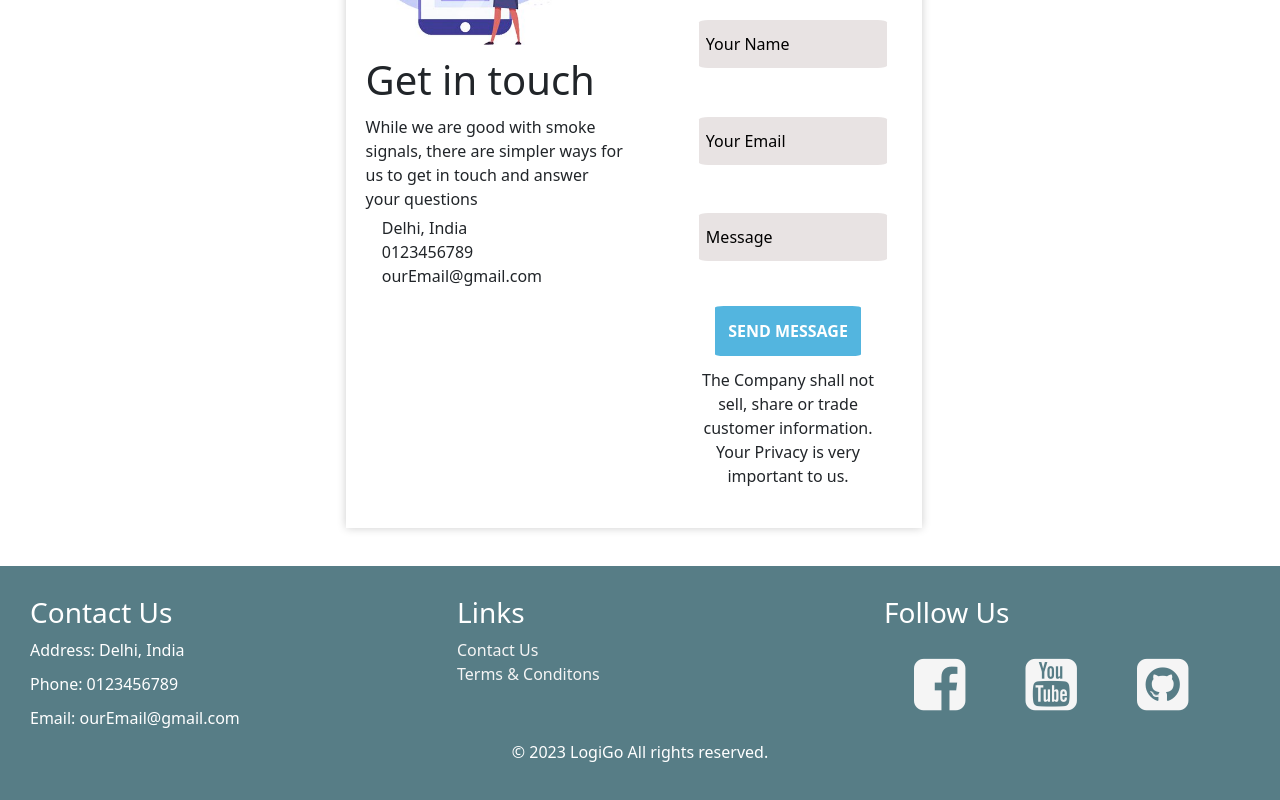
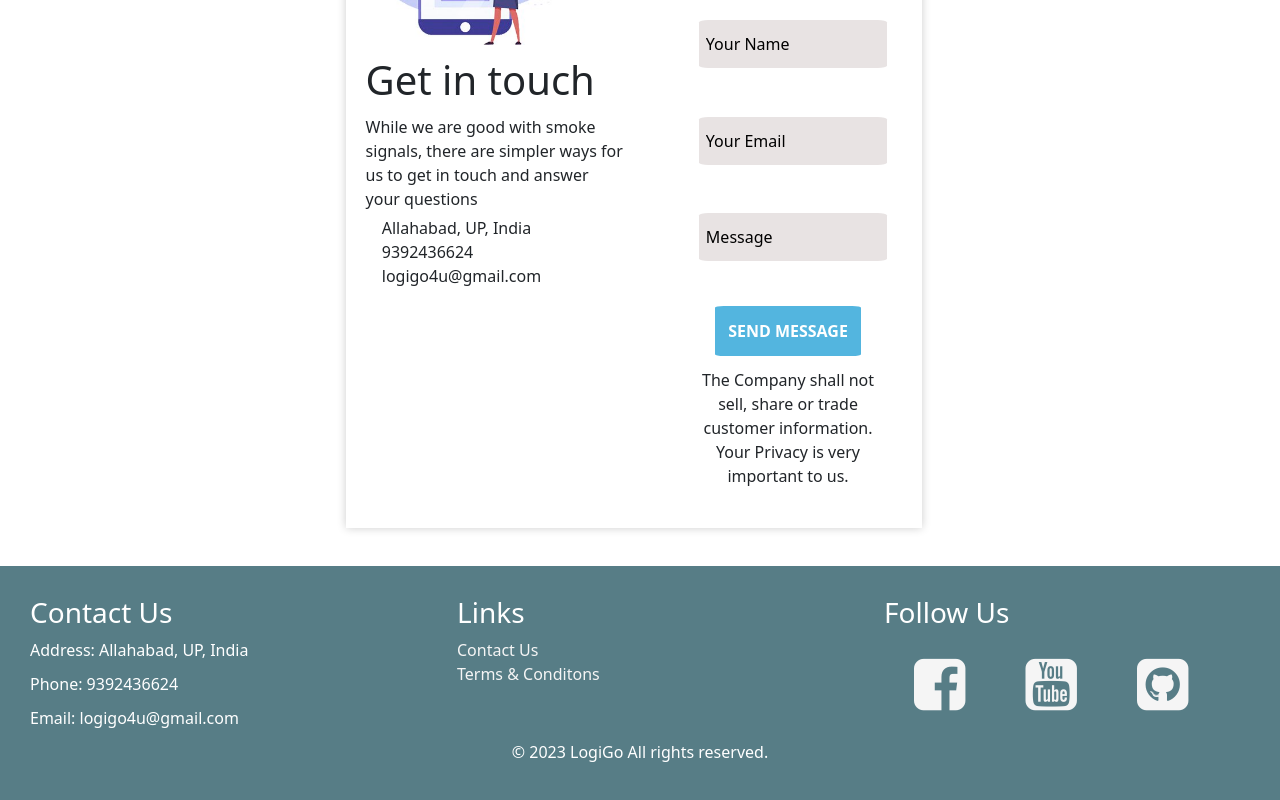
Before and after one commit to mitrya/ONDC-LOGISTICS-BAP, a React (Vite) app in the folder client/: page /contact in a window 1280 px wide. Shown: the part 542-1342 px from the top of the page. Built offline with nearby package versions, Linux system fonts and the light colour scheme.

Commit message:
profile button, contact address update

```diff
--- a/client/src/components/contact/contact.component.jsx
+++ b/client/src/components/contact/contact.component.jsx
@@ -122,17 +122,17 @@ function Contact() {
                                 <div id="myaddress">
                                         <div id="contact-location">
                                             <span className='px-3'><FontAwesomeIcon className="icon" icon="fa-map-marker" /></span>
-                                            <span>&nbsp;Delhi, India</span>
+                                            <span>&nbsp;Allahabad, UP, India</span>
                                         </div>
 
                                         <div id="contact-mobile">
                                             <span className='px-3'><FontAwesomeIcon className="icon" icon="fa-phone" /></span>
-                                            <span>&nbsp;0123456789</span>
+                                            <span>&nbsp;9392436624</span>
                                         </div>
 
                                         <div id="contact-email">
                                             <span className='px-3'><FontAwesomeIcon className="icon" icon="fa-envelope" /></span>
-                                            <span>&nbsp;ourEmail@gmail.com</span>
+                                            <span>&nbsp;logigo4u@gmail.com</span>
                                         </div>
                                 </div>
             </div>
--- a/client/src/components/footer/footer.jsx
+++ b/client/src/components/footer/footer.jsx
@@ -9,9 +9,9 @@ function Footer() {
         <div className="footer-column">
           <h3>Contact Us</h3>
           <ul>
-            <li>Address: Delhi, India</li>
-            <li>Phone: 0123456789</li>
-            <li>Email: ourEmail@gmail.com</li>
+            <li>Address: Allahabad, UP, India</li>
+            <li>Phone: 9392436624</li>
+            <li>Email: logigo4u@gmail.com</li>
           </ul>
         </div>
         <div className="footer-column">
--- a/client/src/components/header/header.component.jsx
+++ b/client/src/components/header/header.component.jsx
@@ -13,19 +13,19 @@ import {ThreeDots} from "react-loading-icons"
 import  './header.styles.css'
 function Header() {
     const [user, setuser] = useState('')
-    const [width, setWidth] = useState(window.innerWidth);
+    // const [width, setWidth] = useState(window.innerWidth);
     const breakpoint =  980;
     const navigate = useNavigate();
 
     React.useEffect(() => {
-        const handleResizeWindow = () => setWidth(window.innerWidth);
+        // const handleResizeWindow = () => setWidth(window.innerWidth);
          // subscribe to window resize event "onComponentDidMount"
-         window.addEventListener("resize", handleResizeWindow);
+        //  window.addEventListener("resize", handleResizeWindow);
         setuser(JSON.parse(localStorage.getItem('user')));
-         return () => {
-           // unsubscribe "onComponentDestroy"
-           window.removeEventListener("resize", handleResizeWindow);
-         };
+        //  return () => {
+        //    // unsubscribe "onComponentDestroy"
+        //    window.removeEventListener("resize", handleResizeWindow);
+        //  };
        }, []);
 
     function LogoutHandler() {
--- a/client/src/pages/Dashboard/profile.component.jsx
+++ b/client/src/pages/Dashboard/profile.component.jsx
@@ -38,7 +38,7 @@ const Profile = () => {
               (upAdd) ? <div className="row"><AddressForm ></AddressForm> </div> : <></>
             }
             <div className="row-add">
-              <Button id={upAdd ? 'hidden Update-address' : 'Update-address'} onClick={handleClick} style={{backgroundColor:'#577D86', width:'40%', marginLeft:'32%'}}>{upAdd ? 'Cancel' : 'Update My Address'}</Button>
+              <Button id={upAdd ? 'hidden Update-address' : 'Update-address'} onClick={handleClick} style={{ width:'max-content'}}>{upAdd ? 'Cancel' : 'Update My Address'}</Button>
             </div>
           </div>
         </div>
```
Also changed, not shown: 1 other file (tests, documents, lock files or other folders).
